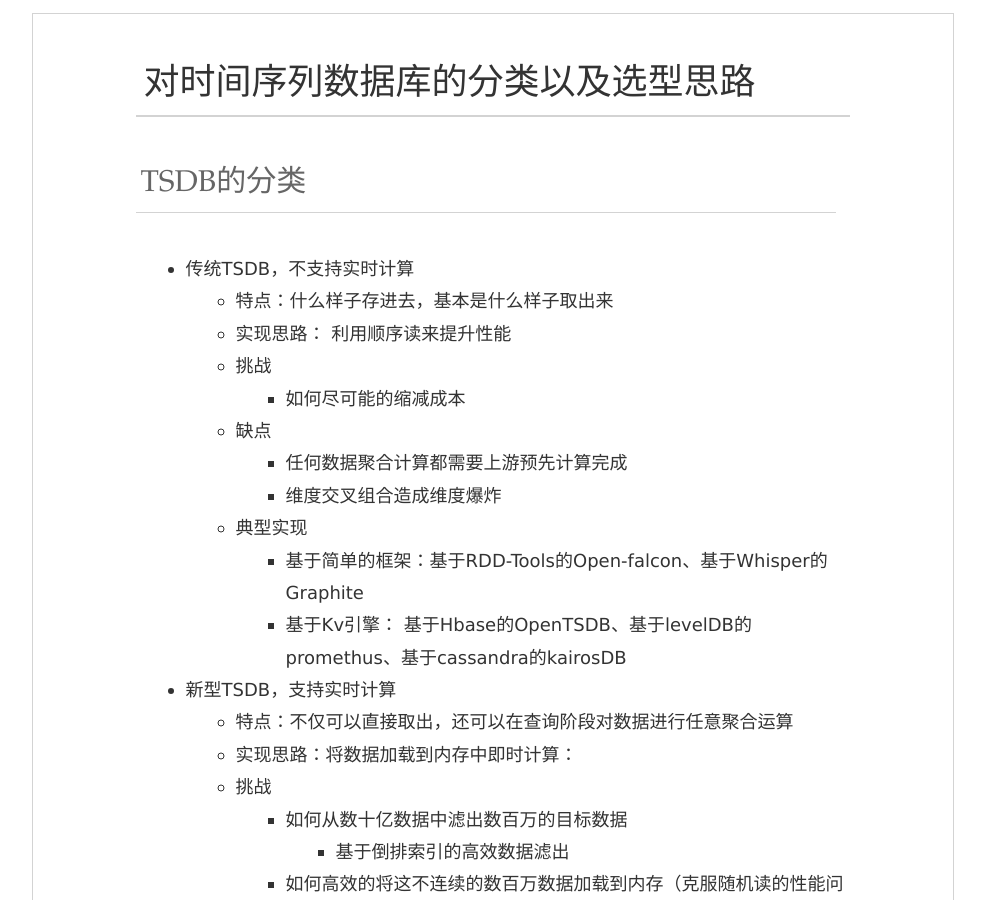
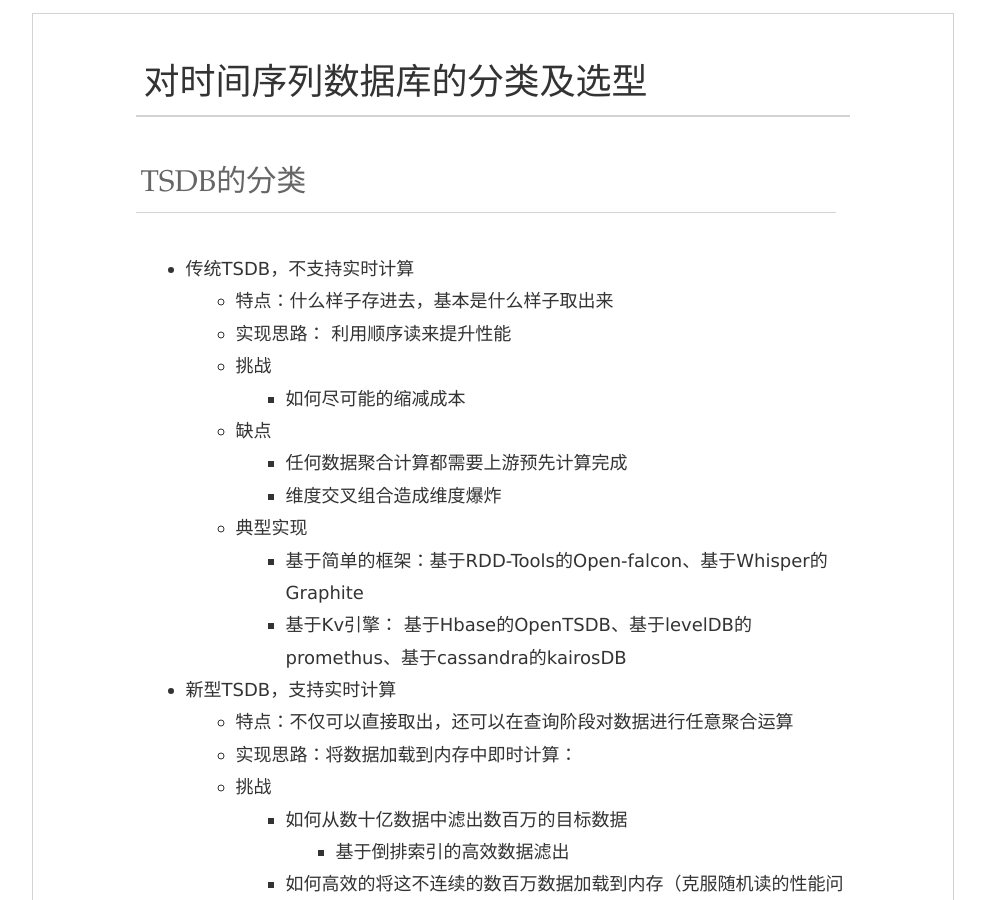
Before and after one commit to eueuy/eueuy.github.io, a Jekyll site: the page built from _posts/2020-01-25-tsdb-cat-and-selection.md, in a window 1280 px wide and 900 px high. Shown: the whole window, without its empty margins (147-1132 px from the left). Built offline with Jekyll 4.4.1, drawn with Linux system fonts in a browser that asks for light colours.

Commit message:
tsdb cat and selection

```diff
--- a/_posts/2020-01-25-tsdb-cat-and-selection.md
+++ b/_posts/2020-01-25-tsdb-cat-and-selection.md
@@ -1,6 +1,6 @@
 ---
 layout: post
-title: 对时间序列数据库的分类以及选型思路
+title: 对时间序列数据库的分类及选型
 author: zhangyue
 ---
 
```
